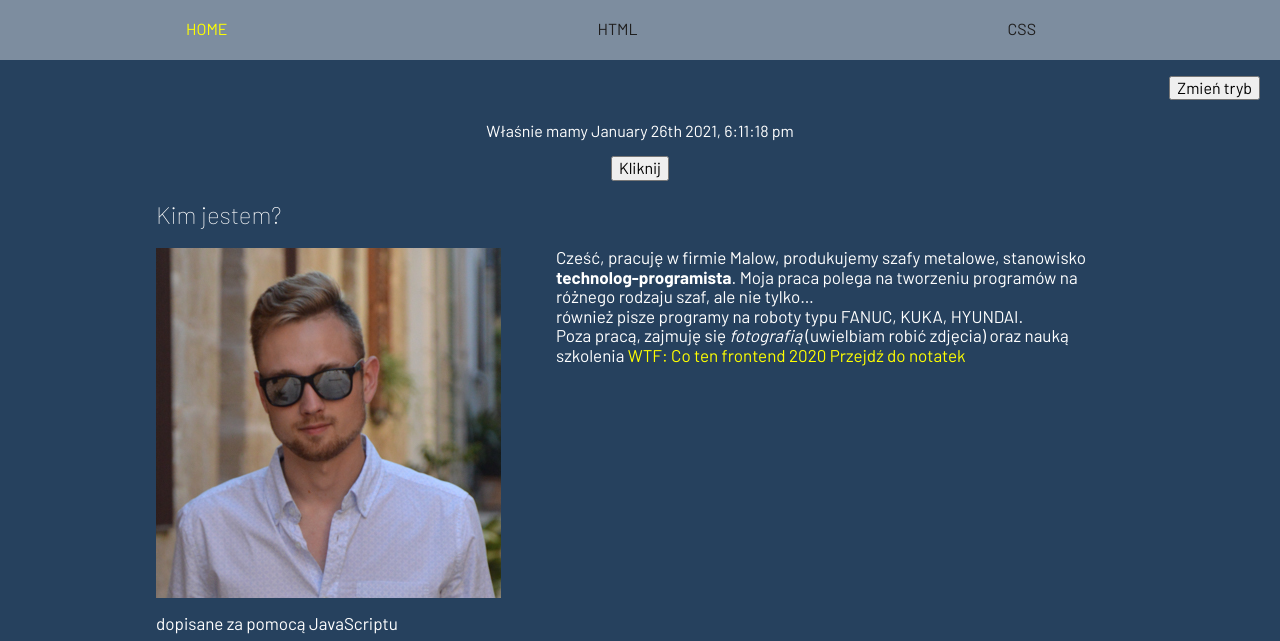
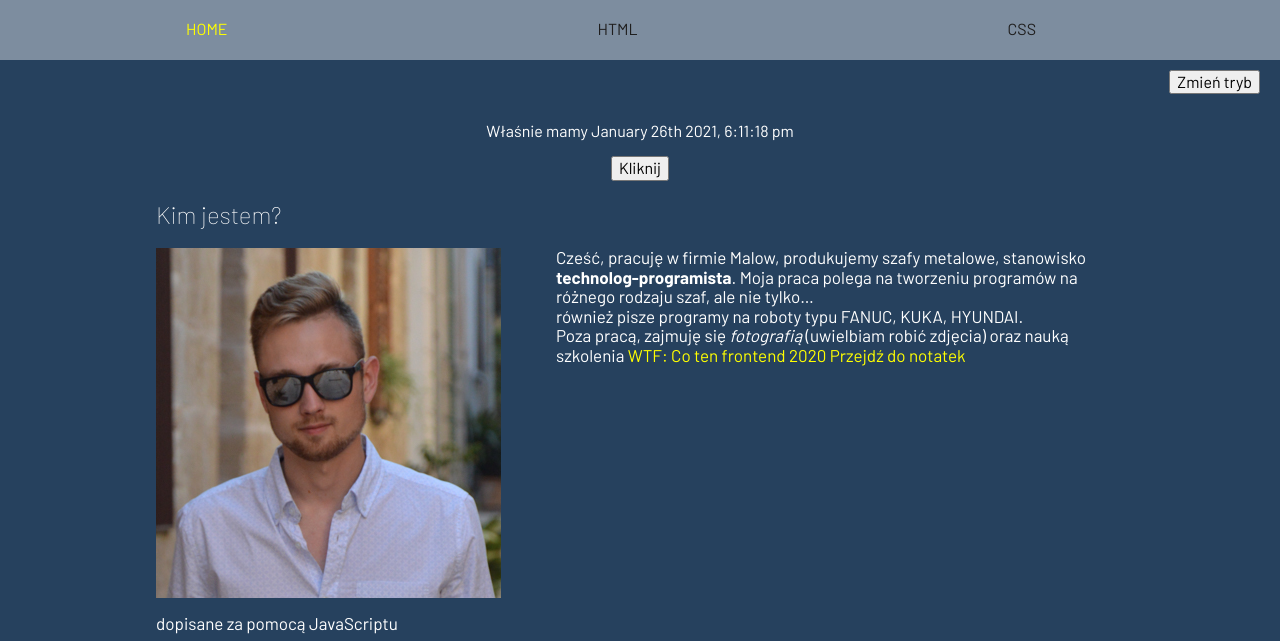
Before and after one commit to patrykstefanowicz/webpack-test, a website built with webpack: page src/pages/index.html in a window 1280 px wide. Shown: the top 641 px of the page. Built offline with nearby package versions, Linux system fonts and the light colour scheme.

```diff
--- a/src/pages/index.html
+++ b/src/pages/index.html
@@ -18,9 +18,9 @@
       </nav>
       <button class="hamburger hamburger--js">Menu</button>
     </header>
+    <button class="darkMode darkMode--js">Zmień tryb</button>
+    <main class="main">
 
-    <main class="main">
-      <button class="darkMode darkMode--js">Zmień tryb</button>
       <header class="main__header" id="top">
         <p>Właśnie mamy <span class="time--js"></span></p>
         <button class="action--js">Kliknij</button>
--- a/src/scss/main.scss
+++ b/src/scss/main.scss
@@ -57,7 +57,7 @@
 .darkMode{
   position: absolute;
   right: 20px;
-  margin-top: 30px;
+  margin-top: 40px;
 }
 
 
```
Also changed, not shown: src/pages/css.html (+1 -0 lines), src/pages/html.html (+1 -0 lines).
